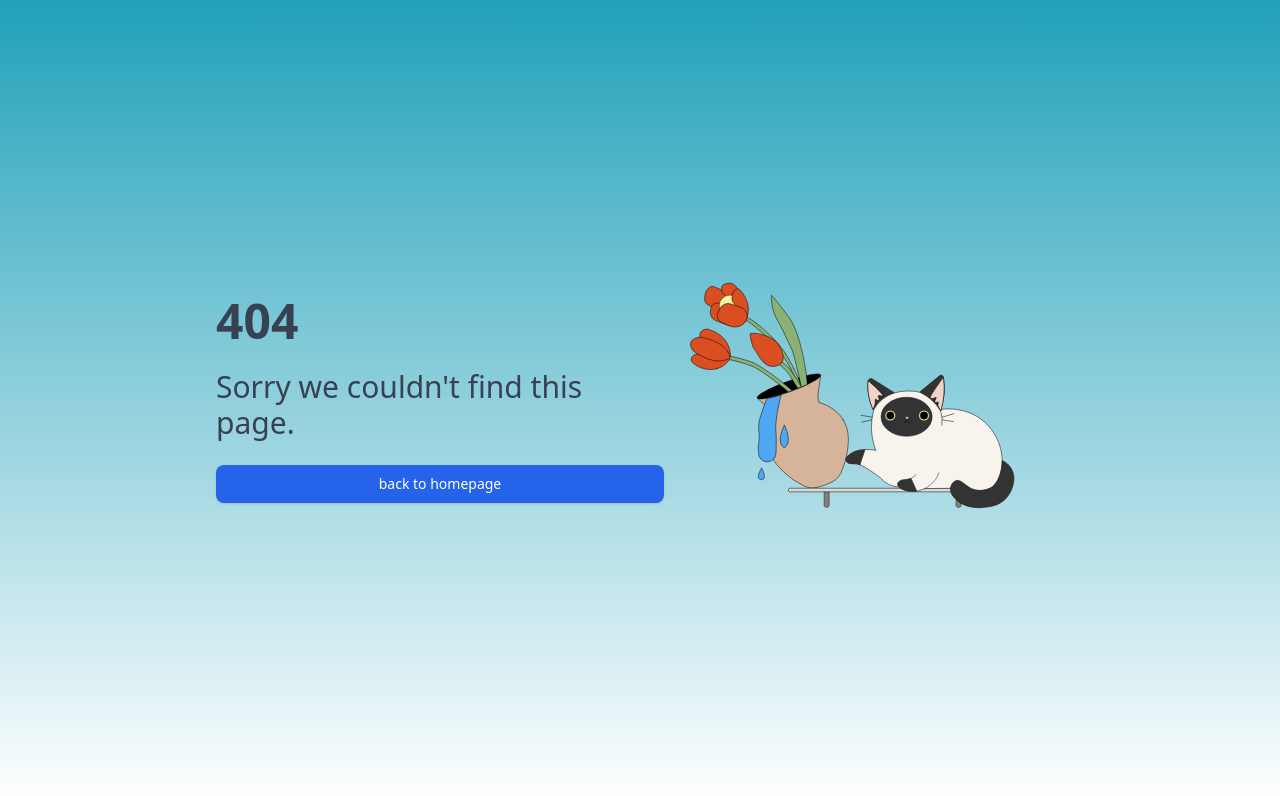
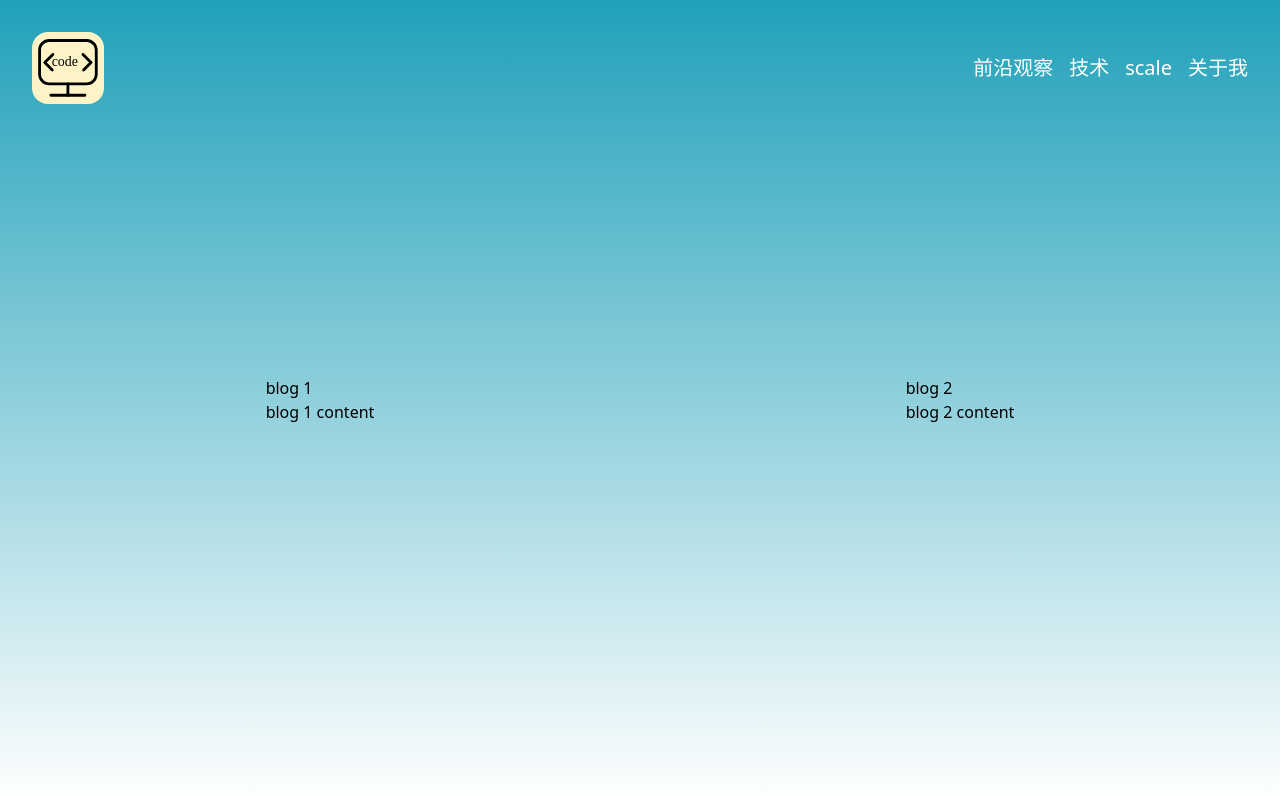
Before and after one commit to caoguangyao28/next-demo, a Next.js app: page /blogs in a window 1280 px wide. Before the commit this address had no page. Shown: the top 796 px of the page. Built offline with nearby package versions, Linux system fonts and the light colour scheme.

Commit message:
feat: blogs list demo

```diff
--- /dev/null
+++ b/src/app/(hero)/blogs/page.tsx
@@ -0,0 +1,47 @@
+import Link from "next/link";
+
+export default async function Page() {
+  const staticData = await generateStaticProps();
+  const { blogs } = staticData.props;
+  return (
+    <div className={'absolute inset-0 flex items-center justify-around'}>
+      {blogs.map((blog) => (
+        <div key={blog.id}>
+          <h1>
+            <Link href={`/blogs/${blog.id}`}>
+             {blog.title}
+            </Link>
+          </h1>
+          <p>
+            {blog.content}
+          </p>
+        </div>
+      ))}
+    </div>
+  )
+}
+
+async function generateStaticProps() {
+  return {
+    props: {
+      blogs: [
+        {
+          id: 1,
+          title: 'blog 1',
+          slug: 'blog-1',
+          content: 'blog 1 content',
+          createdAt: new Date(),
+          updatedAt: new Date(),
+        },
+        {
+          id: 2,
+          title: 'blog 2',
+          slug: 'blog-2',
+          content: 'blog 2 content',
+          createdAt: new Date(),
+          updatedAt: new Date(),
+        }
+      ]
+    }
+  }
+}
```
